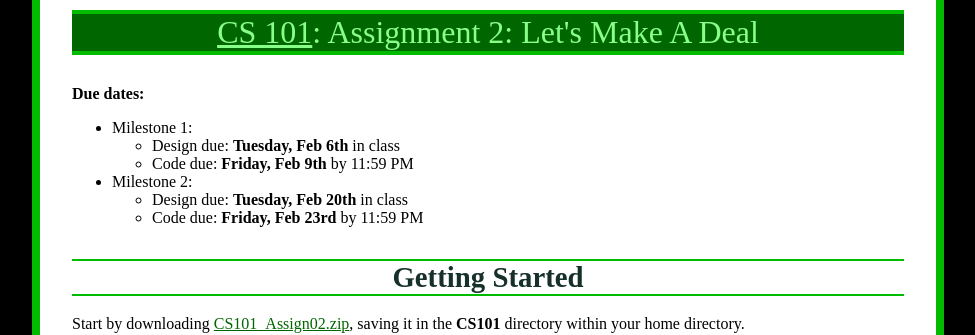
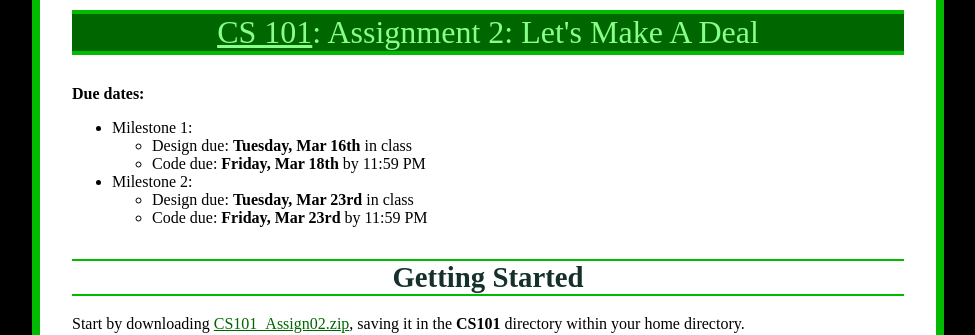
Before and after one commit to ycpcs/cs101-spring2021, a Jekyll site: the page built from assign/assign02.md, in a window 1280 px wide and 900 px high. Shown: the top 335 px of the window, without its empty margins (152-1127 px from the left). Built offline with Jekyll 4.4.1, drawn with Linux system fonts in a browser that asks for light colours.

Commit message:
extended deadline assign deadline

```diff
--- a/assign/assign02.md
+++ b/assign/assign02.md
@@ -6,11 +6,11 @@ title: "Assignment 2: Let's Make A Deal"
 **Due dates:**
 
 * Milestone 1:
-    * Design due: **Tuesday, Feb 6th** in class
-    * Code due: **Friday, Feb 9th** by 11:59 PM
+    * Design due: **Tuesday, Mar 16th** in class
+    * Code due: **Friday, Mar 18th** by 11:59 PM
 * Milestone 2:
-    * Design due: **Tuesday, Feb 20th** in class
-    * Code due: **Friday, Feb 23rd** by 11:59 PM
+    * Design due: **Tuesday, Mar 23rd** in class
+    * Code due: **Friday, Mar 23rd** by 11:59 PM
 
 Getting Started
 ===============
```
Also changed, not shown: assign/index.md (+2 -3 lines).
